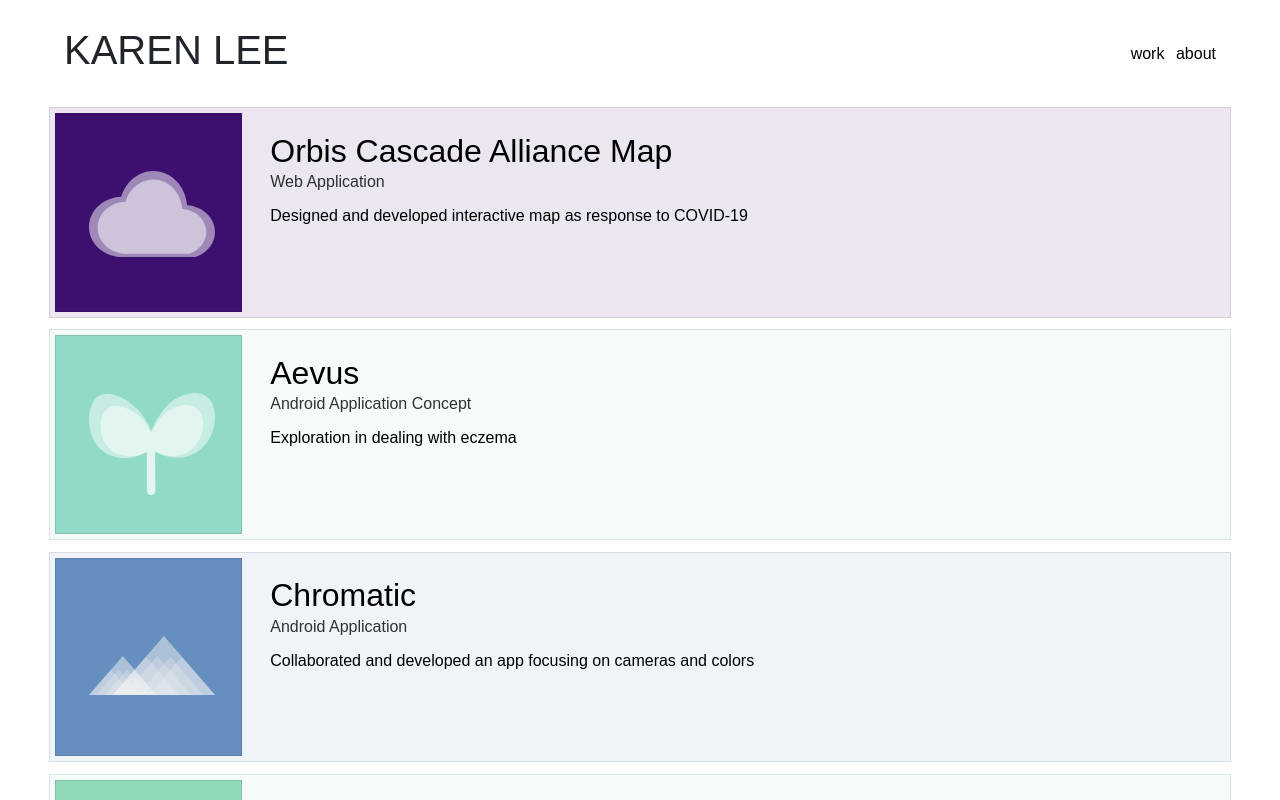
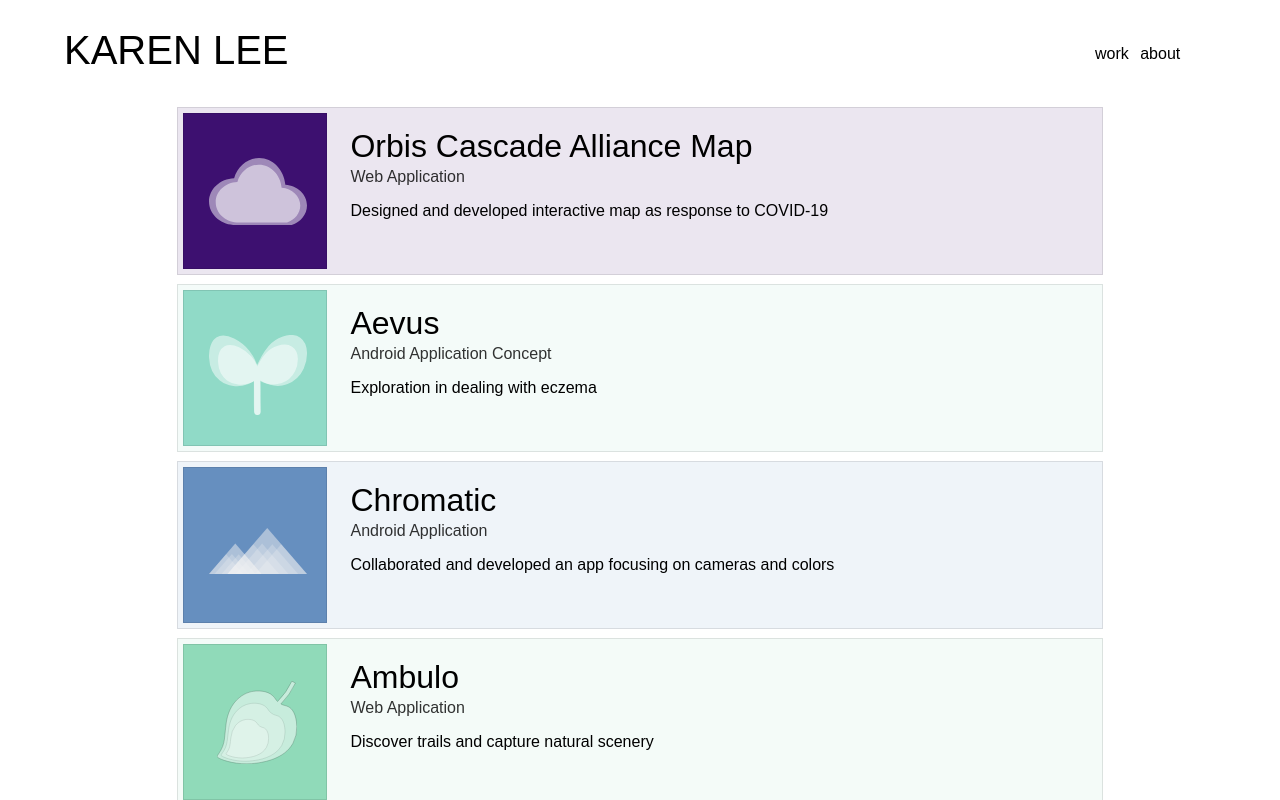
Before and after one commit to kalee12/kl2020, a React (Create React App) app in the folder kl2020/: page / in a window 1280 px wide. Shown: the top 800 px of the page. Built offline with nearby package versions, Linux system fonts and the light colour scheme.

Commit message:
update deploy

```diff
--- a/kl2020/src/App.css
+++ b/kl2020/src/App.css
@@ -121,3 +121,8 @@ a:hover {
   transform: translate(-50%, -50%);
   text-align: center;
 }
+
+::-webkit-scrollbar {
+  width: 0px;
+  background: transparent;
+}
--- a/kl2020/src/App.js
+++ b/kl2020/src/App.js
@@ -2,7 +2,7 @@ import React from 'react';
 import './App.css';
 import './component.css';
 
-import {BrowserRouter as Router, Switch, Route} from 'react-router-dom';
+import {HashRouter as Router, Switch, Route} from 'react-router-dom';
 import constants from "./Components/constants";
 
 import MainActivity from "./Components/MainActivity";
--- a/kl2020/src/Components/MainActivity.jsx
+++ b/kl2020/src/Components/MainActivity.jsx
@@ -19,7 +19,7 @@ export default class MainActivity extends React.Component {
         return(
             <div>
                 <Navigation/>
-                <div style={{margin: 'auto', padding: '0 5% 0 5%'}}>
+                <div style={{margin: 'auto', padding: '0 5% 0 5%', width: "80%"}}>
                         <ProjectContainer
                             bg='rgba(61, 16, 112, .1)'
                             bottom='0'
--- a/kl2020/src/Components/Navigation.jsx
+++ b/kl2020/src/Components/Navigation.jsx
@@ -19,7 +19,8 @@ export default class Navigation extends React.Component {
         }
         return(
             <div style={style}>
-                <h1 style={{flexGrow: '2'}}>KAREN LEE</h1>
+                <Link to="/"><h1 style={{flexGrow: '2'}}>KAREN LEE</h1></Link>
+                <div style={{marginLeft:"70%"}}></div>
                 <Link to="/">work</Link>
                 <div style={{marginLeft:"1%"}}></div>
                 <Link to="/about">about</Link>
--- a/kl2020/src/Components/ProjectContainer.jsx
+++ b/kl2020/src/Components/ProjectContainer.jsx
@@ -14,10 +14,8 @@ export default class ProjectContainer extends React.Component {
                         icon={this.props.icon}
                         left={this.props.left}
                         link={this.props.link}
-                        // name={this.props.name}
                         right={this.props.right}
                         top={this.props.top}
-                        // type={this.props.type}
                         width={this.props.width}
                     />
                     <div class="col" style={{padding:"2%"}}>
--- a/kl2020/src/Components/constants.jsx
+++ b/kl2020/src/Components/constants.jsx
@@ -7,6 +7,7 @@ export default {
         sh: "/sh",
         hh: "/hh",
         shift: "/shift",
-        ocam: "/ocam"
+        ocam: "/ocam",
+        about: "/about"
     }
 }
```
Also changed, not shown: kl2020/package.json (+13 -8 lines), 1 other file (tests, documents, lock files or other folders).
